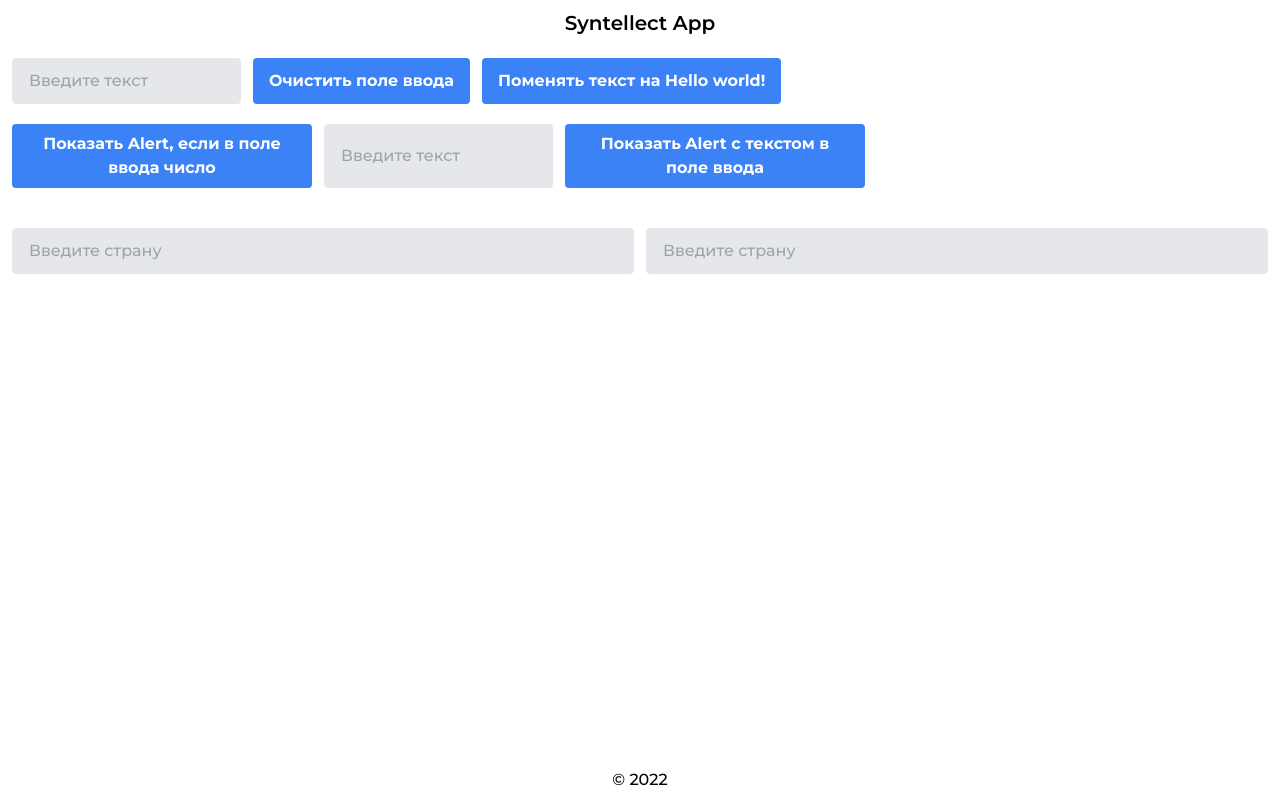
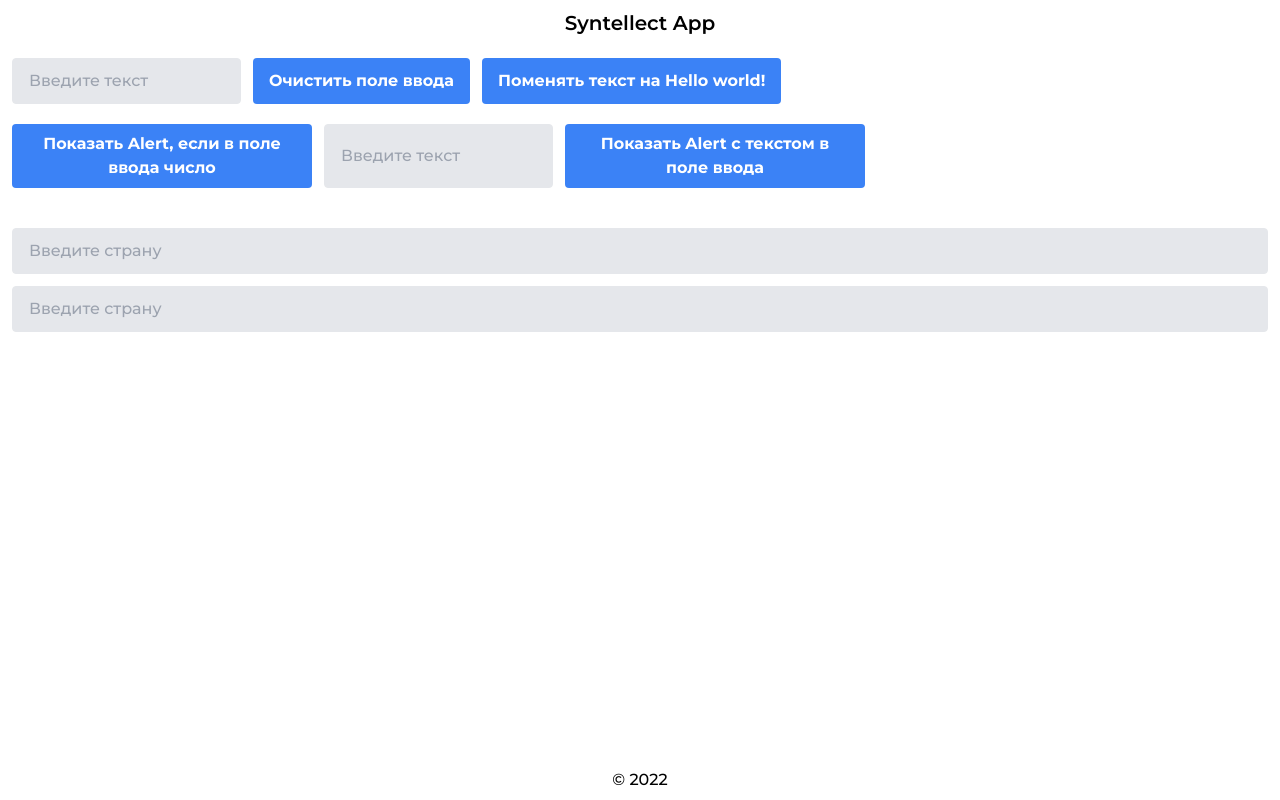
Before and after one commit to propertiess/propertiess-syntellect-app, a React (Create React App) app: page / in a window 1280 px wide. Built offline with nearby package versions, Linux system fonts and the light colour scheme.

Commit message:
refactor: add adaptive & turn on vercel silent

```diff
--- a/src/pages/home/components/ControlAutoCompleteList/ControlAutoCompleteList.module.scss
+++ b/src/pages/home/components/ControlAutoCompleteList/ControlAutoCompleteList.module.scss
@@ -1,3 +1,3 @@
 .wrap {
-  @apply mt-10 flex gap-3;
+  @apply mt-10 flex flex-wrap gap-3;
 }
```
Also changed, not shown: vercel.json (added).
